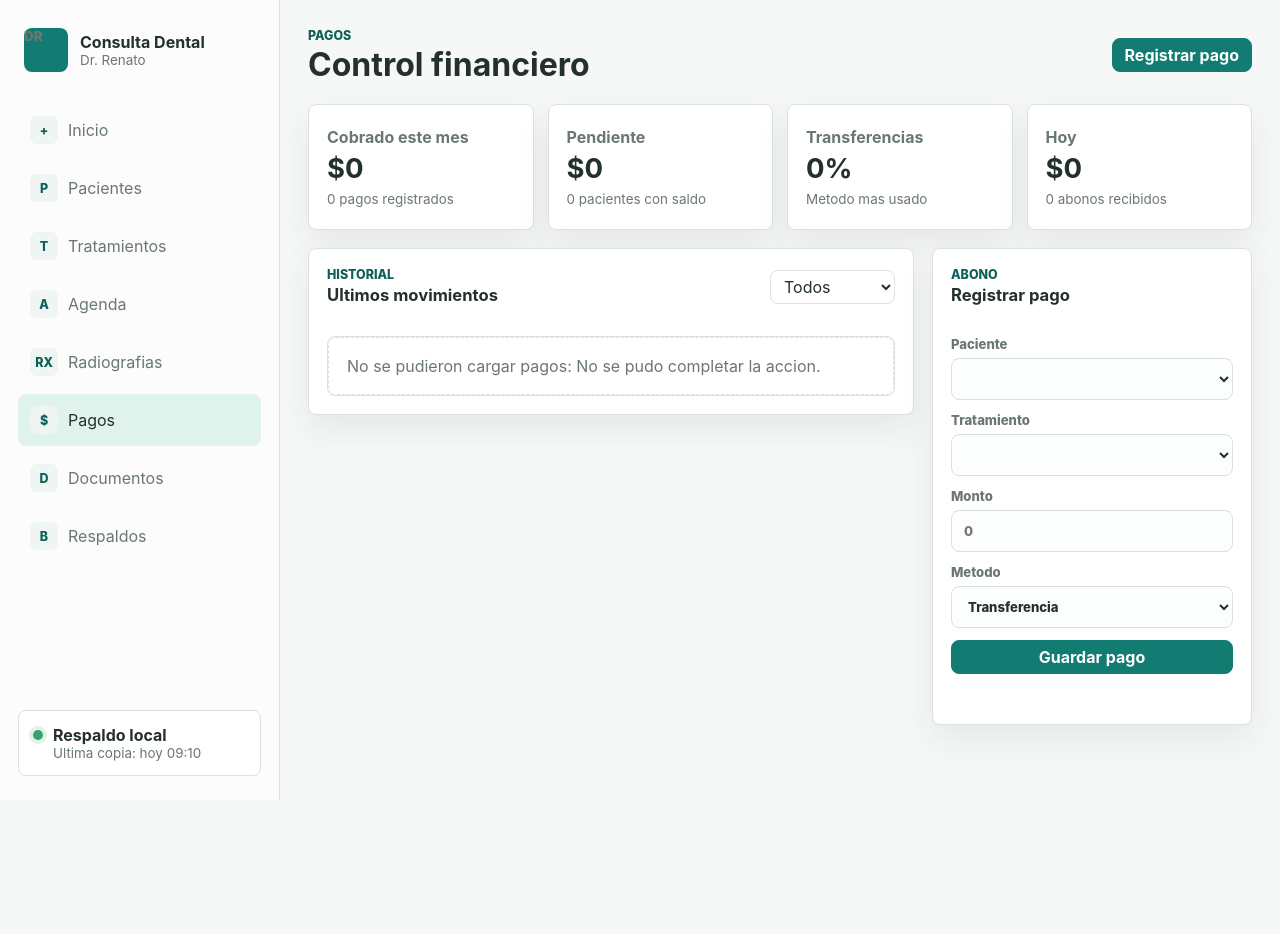
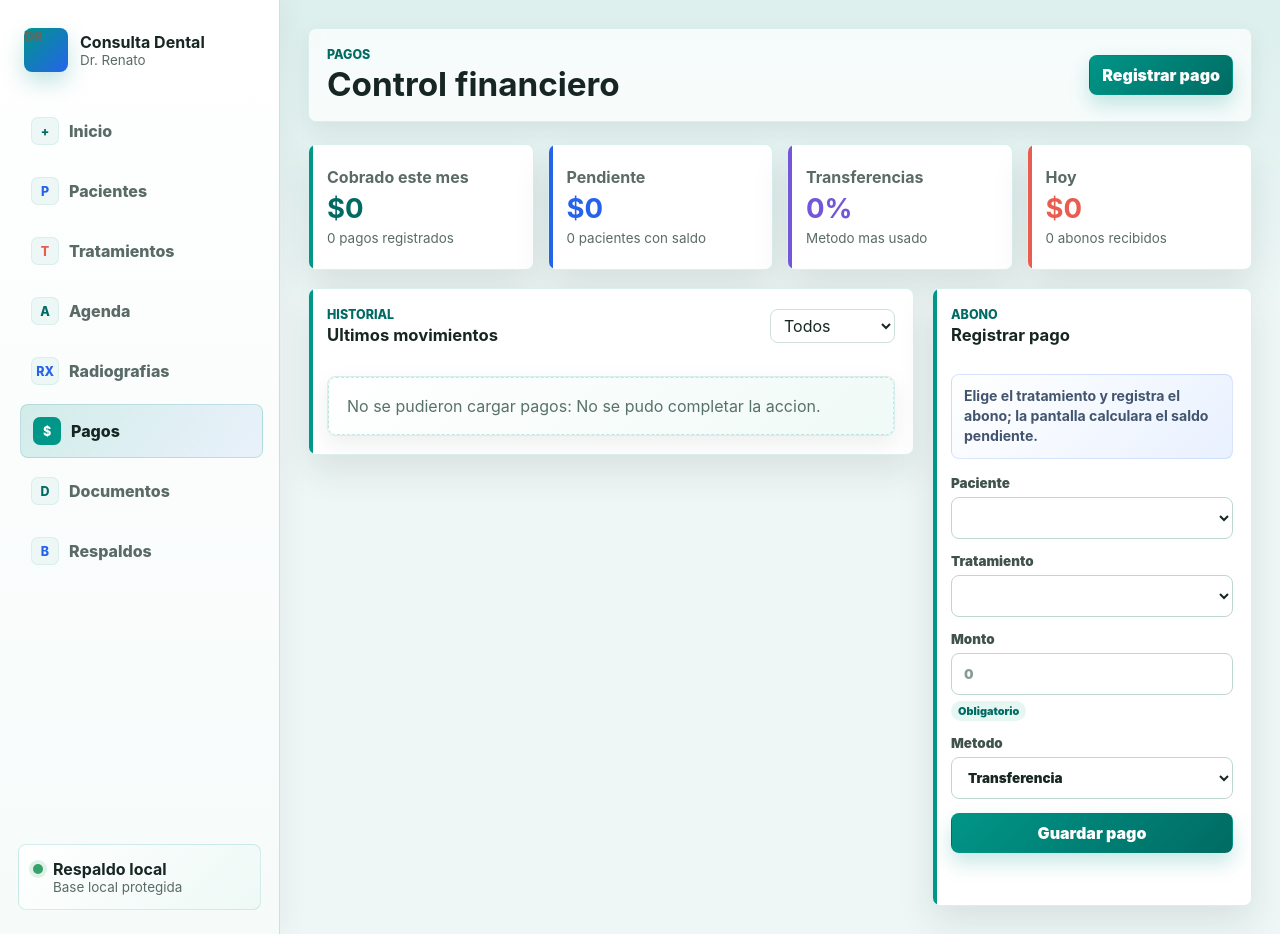
Before and after one commit to PelaoKratos/Proyecto-Dentista-Renato, a plain HTML site: page pagos.html in a window 1280 px wide. Before the commit the page ends 800 px from the top, so only its background shows below. Drawn offline with Linux system fonts and the light colour scheme; no server answers.

Commit message:
Polish frontend usability and visual design

```diff
--- /dev/null
+++ b/assets/ui-polish.css
@@ -0,0 +1,458 @@
+/* Pulido visual global de la aplicacion dental. */
+:root {
+  --bg: #eef7f6;
+  --surface: #ffffff;
+  --surface-strong: #e8f6f2;
+  --ink: #172623;
+  --muted: #5a6b67;
+  --line: #cfe0dc;
+  --teal: #009688;
+  --teal-dark: #006b63;
+  --mint: #d9f3ec;
+  --coral: #e85d4f;
+  --amber: #c77c15;
+  --amber-soft: #fff0c7;
+  --blue: #2563eb;
+  --violet: #7357d8;
+  --rose-soft: #fff0ef;
+  --blue-soft: #e9f1ff;
+  --shadow: 0 16px 36px rgba(23, 38, 35, 0.1);
+  --shadow-soft: 0 8px 22px rgba(23, 38, 35, 0.08);
+}
+
+body {
+  background:
+    linear-gradient(180deg, rgba(0, 150, 136, 0.08), rgba(238, 247, 246, 0) 320px),
+    var(--bg);
+}
+
+.sidebar {
+  background: linear-gradient(180deg, #ffffff 0%, #f6fbfa 100%);
+  box-shadow: 8px 0 24px rgba(23, 38, 35, 0.04);
+}
+
+.brand-mark {
+  background: linear-gradient(135deg, var(--teal), var(--blue));
+  box-shadow: 0 10px 22px rgba(0, 150, 136, 0.24);
+}
+
+.nav-item {
+  min-height: 46px;
+  border: 1px solid transparent;
+  font-weight: 800;
+  transition: background 160ms ease, border-color 160ms ease, color 160ms ease, transform 160ms ease;
+}
+
+.nav-item span {
+  background: #edf7f5;
+  color: var(--teal-dark);
+  box-shadow: inset 0 0 0 1px rgba(0, 150, 136, 0.09);
+}
+
+.nav-item:nth-child(3n + 1) span {
+  color: var(--teal-dark);
+}
+
+.nav-item:nth-child(3n + 2) span {
+  color: var(--blue);
+}
+
+.nav-item:nth-child(3n) span {
+  color: var(--coral);
+}
+
+.nav-item.active,
+.nav-item:hover {
+  border-color: rgba(0, 150, 136, 0.18);
+  background: linear-gradient(135deg, rgba(0, 150, 136, 0.16), rgba(37, 99, 235, 0.08));
+  color: var(--ink);
+  transform: translateX(2px);
+}
+
+.nav-item.active span {
+  background: var(--teal);
+  color: white;
+}
+
+.topbar {
+  padding: 18px;
+  border: 1px solid rgba(0, 150, 136, 0.12);
+  border-radius: 8px;
+  background: rgba(255, 255, 255, 0.72);
+  box-shadow: var(--shadow-soft);
+  backdrop-filter: blur(10px);
+}
+
+h1 {
+  color: var(--ink);
+  font-size: 2.08rem;
+}
+
+.eyebrow {
+  color: var(--teal-dark);
+  letter-spacing: 0;
+}
+
+.metric-card,
+.agenda-panel,
+.patients-panel,
+.clinical-panel,
+.radiography-panel,
+.detail-card {
+  border-color: rgba(0, 150, 136, 0.14);
+}
+
+.metric-card,
+.detail-card {
+  position: relative;
+  overflow: hidden;
+}
+
+.metric-card::before,
+.detail-card::before {
+  content: "";
+  position: absolute;
+  inset: 0 auto 0 0;
+  width: 4px;
+  background: var(--teal);
+}
+
+.metric-card:nth-child(2)::before {
+  background: var(--blue);
+}
+
+.metric-card:nth-child(3)::before {
+  background: var(--violet);
+}
+
+.metric-card:nth-child(4)::before {
+  background: var(--coral);
+}
+
+.metric-card strong {
+  color: var(--teal-dark);
+}
+
+.metric-card:nth-child(2) strong {
+  color: var(--blue);
+}
+
+.metric-card:nth-child(3) strong {
+  color: var(--violet);
+}
+
+.metric-card:nth-child(4) strong {
+  color: var(--coral);
+}
+
+.text-button,
+.icon-button,
+.segment-control button,
+.compact-form input,
+.compact-form select,
+.compact-form textarea,
+.inline-input,
+.editor-controls input,
+.editor-controls select,
+.editor-controls textarea,
+.quick-evolution-form input,
+.quick-evolution-form select,
+.quick-evolution-form textarea {
+  transition: border-color 160ms ease, box-shadow 160ms ease, background 160ms ease, transform 160ms ease;
+}
+
+.text-button,
+.icon-button {
+  min-height: 40px;
+  font-weight: 900;
+}
+
+.primary-action,
+.icon-button {
+  background: linear-gradient(135deg, var(--teal), var(--teal-dark));
+  border-color: transparent;
+  box-shadow: 0 10px 20px rgba(0, 150, 136, 0.22);
+}
+
+.primary-action:hover,
+.icon-button:hover {
+  transform: translateY(-1px);
+  box-shadow: 0 14px 26px rgba(0, 150, 136, 0.28);
+}
+
+.text-button:not(.primary-action):hover {
+  border-color: rgba(0, 150, 136, 0.32);
+  background: var(--mint);
+  color: var(--teal-dark);
+}
+
+.danger-action {
+  background: #fff7f6;
+}
+
+.danger-action:hover {
+  border-color: rgba(232, 93, 79, 0.52);
+  background: var(--rose-soft);
+  color: #ad392f;
+}
+
+.compact-form,
+.quick-evolution-form,
+.action-form {
+  gap: 14px;
+}
+
+.compact-form label,
+.quick-evolution-form label,
+.editor-controls label {
+  color: #40524d;
+  font-size: 0.84rem;
+  font-weight: 900;
+}
+
+.compact-form input,
+.compact-form select,
+.compact-form textarea,
+.inline-input,
+.editor-controls input,
+.editor-controls select,
+.editor-controls textarea,
+.quick-evolution-form input,
+.quick-evolution-form select,
+.quick-evolution-form textarea {
+  border-color: #bfd7d1;
+  background: #ffffff;
+  box-shadow: inset 0 1px 0 rgba(255, 255, 255, 0.8);
+}
+
+.compact-form input:hover,
+.compact-form select:hover,
+.compact-form textarea:hover,
+.inline-input:hover,
+.editor-controls input:hover,
+.editor-controls select:hover,
+.editor-controls textarea:hover,
+.quick-evolution-form input:hover,
+.quick-evolution-form select:hover,
+.quick-evolution-form textarea:hover {
+  border-color: rgba(0, 150, 136, 0.48);
+}
+
+.compact-form input:focus,
+.compact-form select:focus,
+.compact-form textarea:focus,
+.inline-input:focus,
+.editor-controls input:focus,
+.editor-controls select:focus,
+.editor-controls textarea:focus,
+.quick-evolution-form input:focus,
+.quick-evolution-form select:focus,
+.quick-evolution-form textarea:focus {
+  border-color: var(--teal);
+  box-shadow: 0 0 0 4px rgba(0, 150, 136, 0.14);
+}
+
+.compact-form input::placeholder,
+.compact-form textarea::placeholder,
+.quick-evolution-form input::placeholder,
+.quick-evolution-form textarea::placeholder {
+  color: #8a9b97;
+}
+
+.records-table,
+.attachment-table {
+  border-color: rgba(0, 150, 136, 0.16);
+  box-shadow: var(--shadow-soft);
+}
+
+.records-head,
+.table-head {
+  background: linear-gradient(135deg, #e4f5f1, #edf3ff);
+  color: #38504b;
+}
+
+.records-row {
+  background: #ffffff;
+}
+
+.records-row:nth-child(even) {
+  background: #f9fcfb;
+}
+
+.records-row:hover,
+.patient-row:hover,
+.kanban-grid article:hover,
+.catalog-list button:hover,
+.day-timeline article:hover {
+  border-color: rgba(0, 150, 136, 0.3);
+  background: #f3fbf8;
+}
+
+.pill,
+.records-row mark {
+  min-width: 0;
+  border: 1px solid rgba(0, 150, 136, 0.12);
+  background: #e6f7f3;
+  color: var(--teal-dark);
+}
+
+.pill.attention {
+  border-color: rgba(232, 93, 79, 0.2);
+  background: var(--coral);
+  color: white;
+}
+
+.pill.warning,
+.records-row mark.warning {
+  border-color: rgba(199, 124, 21, 0.22);
+  background: var(--amber-soft);
+  color: #9a5f0d;
+}
+
+.pill.success,
+.records-row mark.success {
+  border-color: rgba(31, 122, 80, 0.2);
+  background: #d7f2e5;
+  color: #17764b;
+}
+
+.empty-state,
+.empty-document {
+  border-color: rgba(0, 150, 136, 0.22);
+  background: linear-gradient(135deg, #ffffff, #f0faf7);
+  color: #58716b;
+}
+
+.patient-alert-strip {
+  border-color: rgba(199, 124, 21, 0.32);
+  box-shadow: 0 8px 18px rgba(199, 124, 21, 0.1);
+}
+
+.appointment-flow-card,
+.quick-evolution-form,
+.action-drawer {
+  border-color: rgba(0, 150, 136, 0.28);
+  background: linear-gradient(135deg, #f7fffc, #edf9ff);
+}
+
+.odontogram button {
+  background: #ffffff;
+  border-color: #bfd7d1;
+}
+
+.odontogram button:hover,
+.odontogram button.selected {
+  background: linear-gradient(135deg, var(--mint), var(--blue-soft));
+}
+
+.patient-tabs,
+.segment-control {
+  border-color: rgba(0, 150, 136, 0.16);
+  background: #e7f3f0;
+}
+
+.patient-tabs button.active,
+.segment-control button.active {
+  background: white;
+  color: var(--teal-dark);
+}
+
+.backup-status {
+  border-color: rgba(0, 150, 136, 0.16);
+  background: linear-gradient(135deg, #ffffff, #eef9f6);
+}
+
+.form-status {
+  padding-top: 2px;
+  color: var(--teal-dark);
+}
+
+@media (max-width: 820px) {
+  .topbar {
+    padding: 14px;
+  }
+
+  .nav-item.active,
+  .nav-item:hover {
+    transform: none;
+  }
+
+  h1 {
+    font-size: 1.72rem;
+  }
+}
+
+.form-helper {
+  margin: -2px 0 2px;
+  padding: 11px 12px;
+  border: 1px solid rgba(37, 99, 235, 0.16);
+  border-radius: 8px;
+  background: linear-gradient(135deg, #ffffff, var(--blue-soft));
+  color: #42556f;
+  font-size: 0.88rem;
+  font-weight: 700;
+  line-height: 1.45;
+}
+
+.compact-form label:has(input[required])::after,
+.compact-form label:has(select[required])::after,
+.compact-form label:has(textarea[required])::after {
+  content: "Obligatorio";
+  width: max-content;
+  padding: 3px 7px;
+  border-radius: 999px;
+  background: #e6f7f3;
+  color: var(--teal-dark);
+  font-size: 0.68rem;
+  font-weight: 900;
+}
+
+.compact-form label:has(input[required]),
+.compact-form label:has(select[required]),
+.compact-form label:has(textarea[required]) {
+  position: relative;
+}
+
+.records-row strong,
+.patient-row strong,
+.kanban-grid strong,
+.catalog-list strong,
+.day-timeline strong {
+  color: var(--ink);
+}
+
+.patient-row .row-status,
+.day-timeline span,
+.appointment div span,
+.records-row small {
+  color: #647873;
+}
+
+.money-list div,
+.balance-card,
+.backup-stat,
+.restore-note,
+.two-columns > div,
+.compact-document-grid > div {
+  border-color: rgba(0, 150, 136, 0.16);
+}
+
+.progress-track {
+  background: #dcebe8;
+}
+
+.progress-track span {
+  background: linear-gradient(90deg, var(--teal), var(--blue));
+}
+
+.rx-preview img,
+.attachment-gallery img,
+.attachment-browser img {
+  box-shadow: 0 10px 24px rgba(23, 38, 35, 0.12);
+}
+
+@media print {
+  .form-helper {
+    display: none;
+  }
+}
--- a/pagos.html
+++ b/pagos.html
@@ -5,6 +5,7 @@
     <meta name="viewport" content="width=device-width, initial-scale=1" />
     <title>Pagos - Consulta Dental Renato</title>
     <link rel="stylesheet" href="./assets/styles.css" />
+    <link rel="stylesheet" href="./assets/ui-polish.css" />
   </head>
   <body>
     <div class="app-shell">
@@ -20,7 +21,7 @@
           <a class="nav-item" href="./documentos.html"><span>D</span> Documentos</a>
           <a class="nav-item" href="./respaldos.html"><span>B</span> Respaldos</a>
         </nav>
-        <div class="backup-status"><span class="status-dot"></span><div><strong>Respaldo local</strong><span>Ultima copia: hoy 09:10</span></div></div>
+        <div class="backup-status"><span class="status-dot"></span><div><strong>Respaldo local</strong><span>Base local protegida</span></div></div>
       </aside>
 
       <main class="main-content module-page">
@@ -53,6 +54,7 @@
           </section>
           <aside class="detail-card">
             <div class="section-heading"><div><span class="eyebrow">Abono</span><h2>Registrar pago</h2></div></div>
+            <p class="form-helper">Elige el tratamiento y registra el abono; la pantalla calculara el saldo pendiente.</p>
             <form class="compact-form" id="paymentForm">
               <label>Paciente<select name="patient_id" id="paymentPatient"></select></label>
               <label>Tratamiento<select name="patient_treatment_id" id="paymentTreatment"></select></label>
```
Also changed, not shown: agenda.html (+3 -1 lines), documentos.html (+2 -0 lines), index.html (+2 -1 lines), paciente.html (+2 -1 lines), pacientes.html (+3 -1 lines), radiografias.html (+3 -1 lines), respaldos.html (+3 -1 lines), tratamientos.html (+3 -1 lines).
